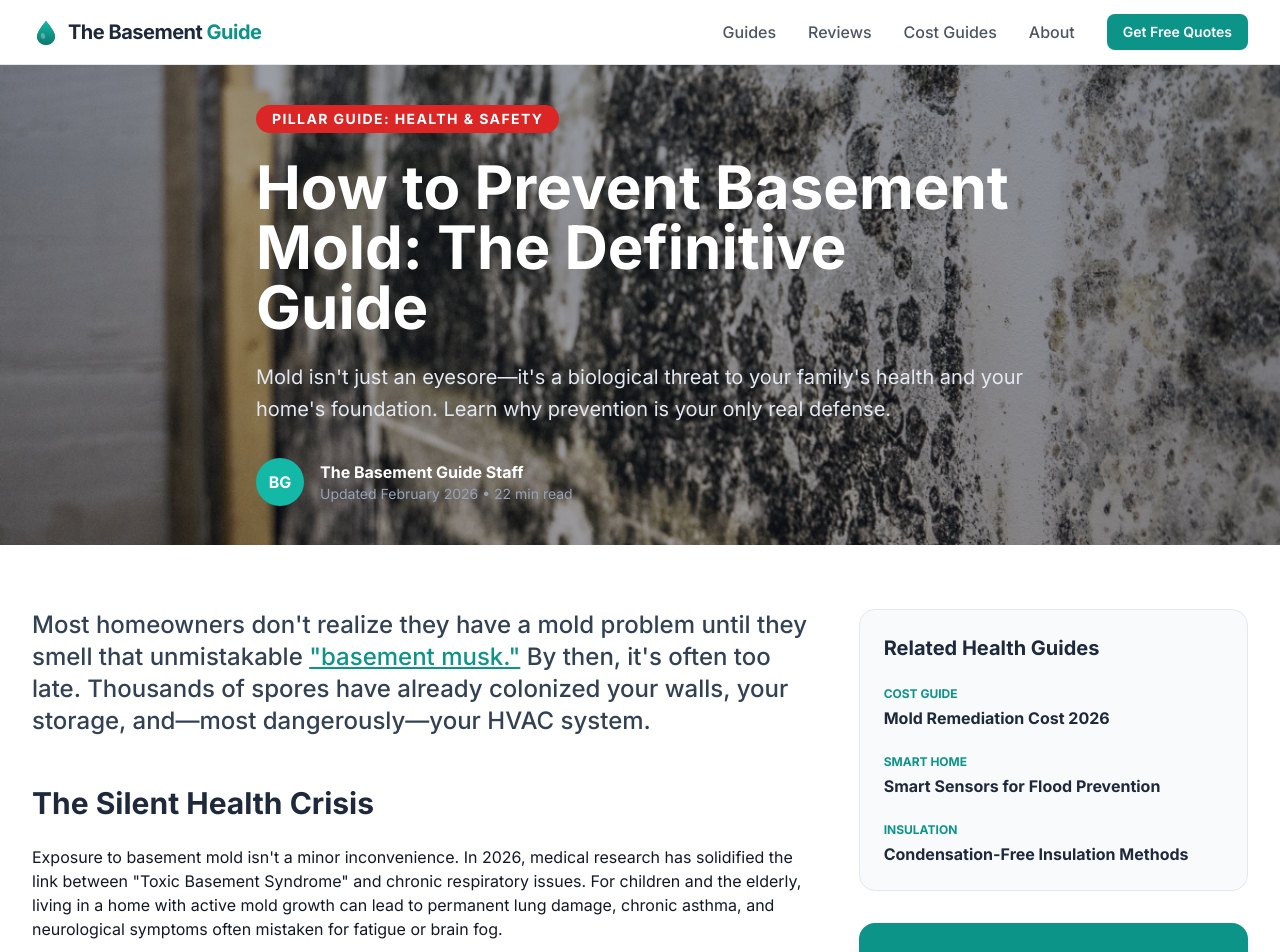
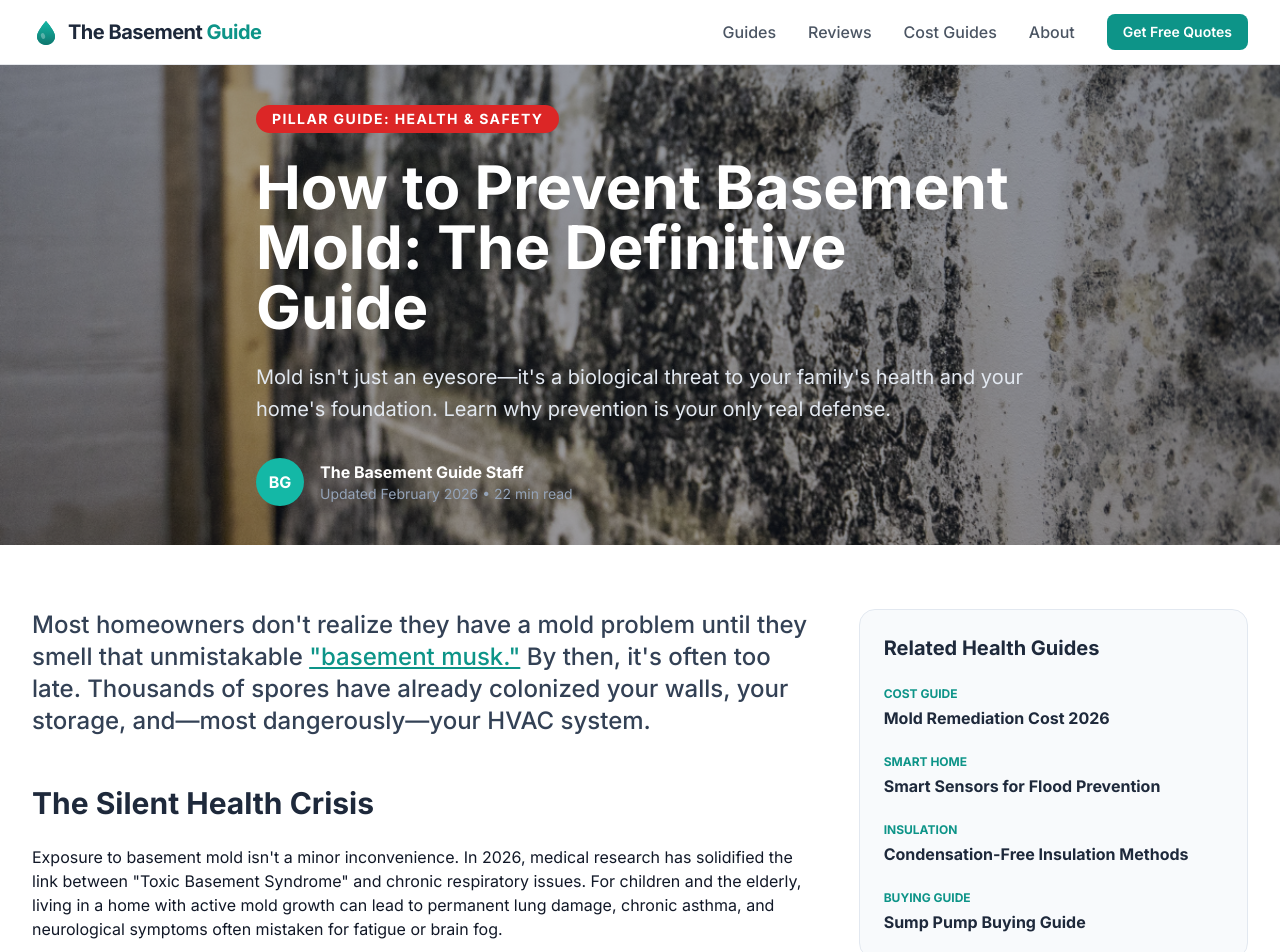
Before and after one commit to thebasementguide2026/basement-guide, a Next.js app: page /articles/how-to-prevent-basement-mold in a window 1280 px wide. Shown: the top 952 px of the page. Built offline with nearby package versions, Linux system fonts and the light colour scheme.

Commit message:
fix: add sump pump buying guide cross-link to mold prevention article

```diff
--- a/app/articles/how-to-prevent-basement-mold/page.tsx
+++ b/app/articles/how-to-prevent-basement-mold/page.tsx
@@ -137,6 +137,10 @@ export default function PreventMoldArticle() {
                       <p className="text-teal-600 text-xs font-bold uppercase mb-1">Insulation</p>
                       <h4 className="font-bold text-slate-800 group-hover:text-teal-600 transition-colors">Condensation-Free Insulation Methods</h4>
                     </Link>
+                                        <Link href="/articles/sump-pump-buying-guide" className="group block">
+                      <p className="text-teal-600 text-xs font-bold uppercase mb-1">Buying Guide</p>
+                      <h4 className="font-bold text-slate-800 group-hover:text-teal-600 transition-colors">Sump Pump Buying Guide</h4>
+                    </Link>
                   </div>
                 </div>
 
```
